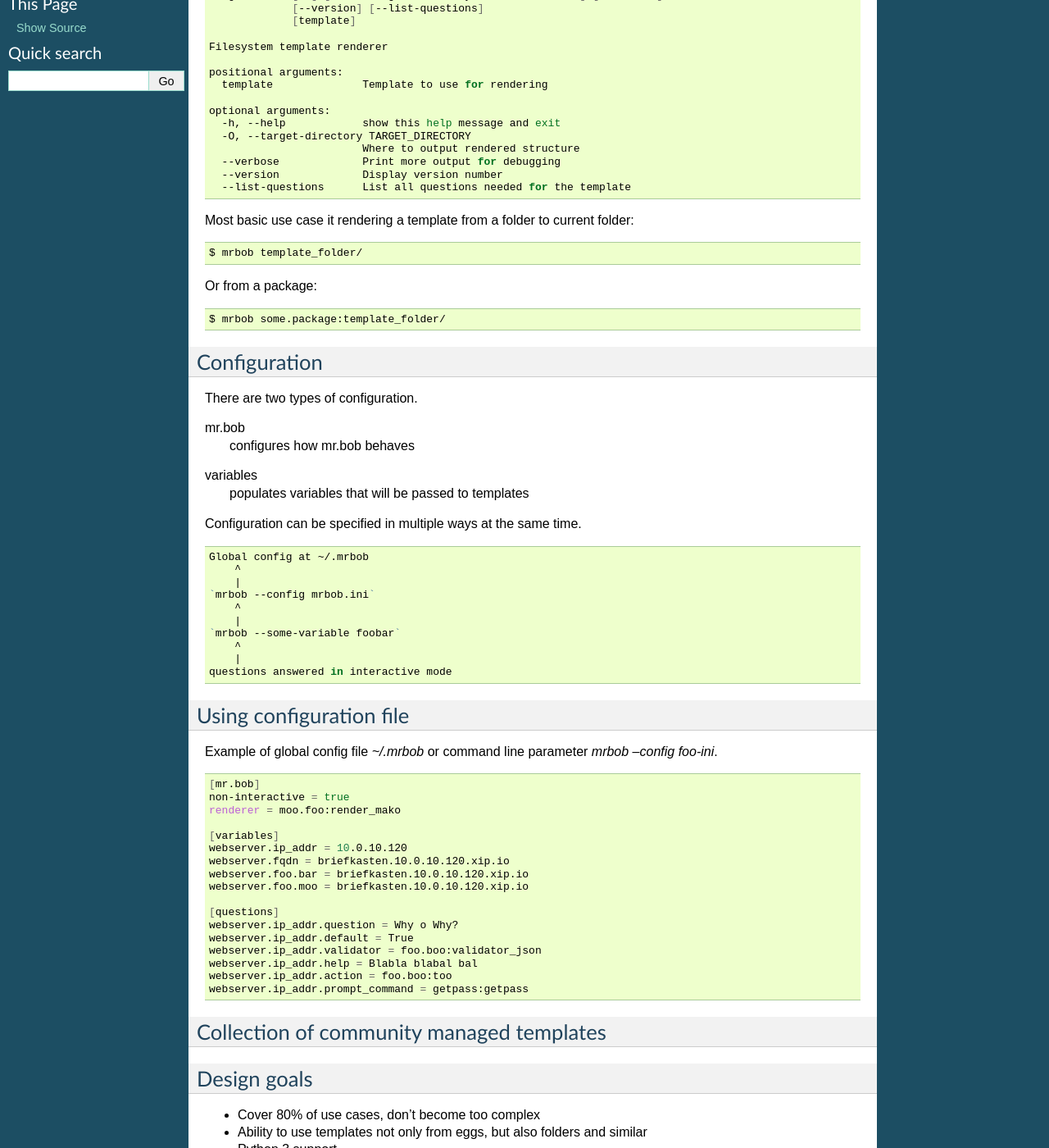
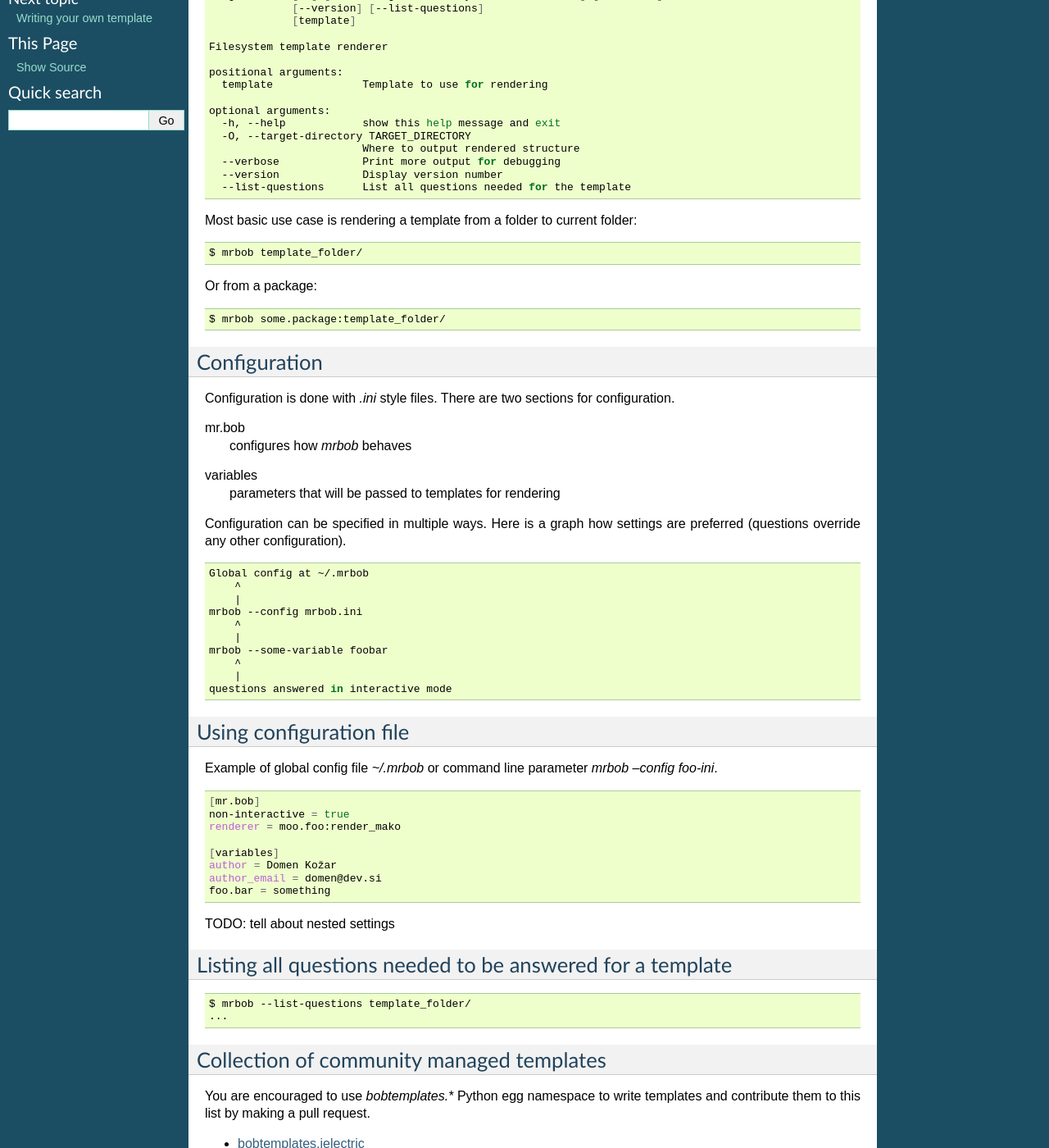
Before and after one commit to collective/mr.bob, a Sphinx documentation site: the page built from docs/source/userguide.rst, in a window 1280 px wide and 1400 px high, scrolled down 342 px. Shown: the whole window at 82% size. Built offline with Sphinx 7.4.7, drawn with Linux system fonts in a browser that asks for light colours; some of the changed text lies outside the part shown.

Commit message:
update docs

```diff
--- a/docs/source/userguide.rst
+++ b/docs/source/userguide.rst
@@ -37,7 +37,7 @@ Once you install mr.bob, there is `mrbob` command available.
       --version             Display version number
       --list-questions      List all questions needed for the template
 
-Most basic use case it rendering a template from a folder to current folder::
+Most basic use case is rendering a template from a folder to current folder::
 
     $ mrbob template_folder/
 
@@ -49,24 +49,24 @@ Or from a package::
 Configuration
 -------------
 
-There are two types of configuration.
+Configuration is done with `.ini` style files. There are two sections for configuration.
 
 mr.bob
-    configures how mr.bob behaves
+    configures how `mrbob` behaves
 variables
-    populates variables that will be passed to templates
+    parameters that will be passed to templates for rendering
 
-Configuration can be specified in multiple ways at the same time.
+Configuration can be specified in multiple ways. Here is a graph how settings are preferred (questions override any other configuration).
 
 ::
 
     Global config at ~/.mrbob
         ^
         |
-    `mrbob --config mrbob.ini`
+    mrbob --config mrbob.ini
         ^
         |
-    `mrbob --some-variable foobar`
+    mrbob --some-variable foobar
         ^
         |
     questions answered in interactive mode
@@ -84,22 +84,29 @@ Example of global config file `~/.mrbob` or command line parameter `mrbob --conf
     renderer = moo.foo:render_mako
 
     [variables]
-    webserver.ip_addr = 10.0.10.120
-    webserver.fqdn = briefkasten.10.0.10.120.xip.io
-    webserver.foo.bar = briefkasten.10.0.10.120.xip.io
-    webserver.foo.moo = briefkasten.10.0.10.120.xip.io
+    author = Domen Kožar
+    author_email = domen@dev.si
+    foo.bar = something
 
-    [questions]
-    webserver.ip_addr.question = Why o Why?
-    webserver.ip_addr.default = True
-    webserver.ip_addr.validator = foo.boo:validator_json
-    webserver.ip_addr.help = Blabla blabal bal
-    webserver.ip_addr.action = foo.boo:too
-    webserver.ip_addr.prompt_command = getpass:getpass
+
+TODO: tell about nested settings
+
+Listing all questions needed to be answered for a template
+----------------------------------------------------------
+
+::
+
+    $ mrbob --list-questions template_folder/
+    ...
 
 
 Collection of community managed templates
 -----------------------------------------
+
+You are encouraged to use `bobtemplates.*` Python egg namespace to write
+templates and contribute them to this list by making a pull request.
+
+- `bobtemplates.ielectric <https://github.com/iElectric/bobtemplates.ielectric>`_
 
 
 Design goals
```
Also changed, not shown: docs/source/index.rst (+7 -2 lines).
